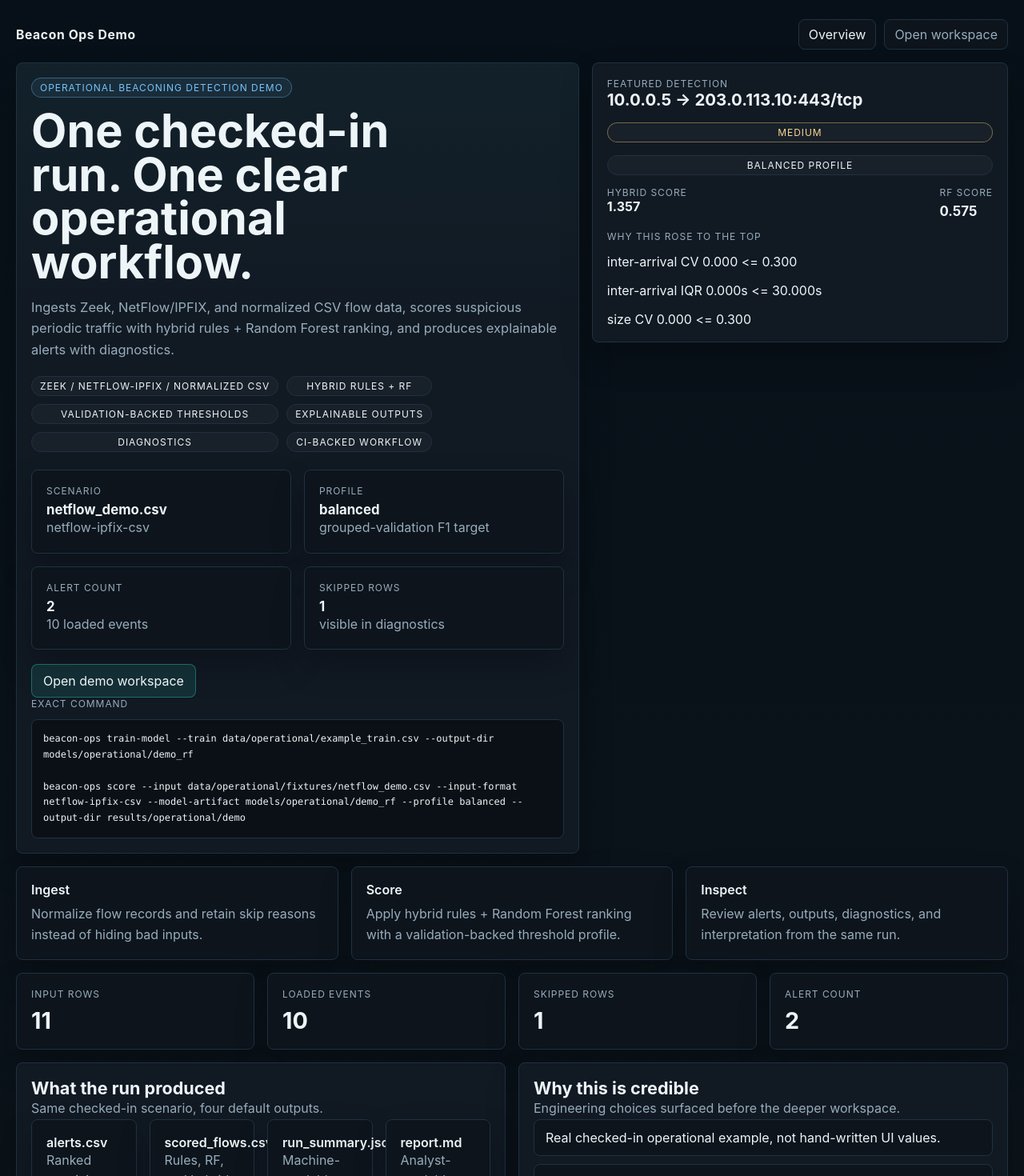
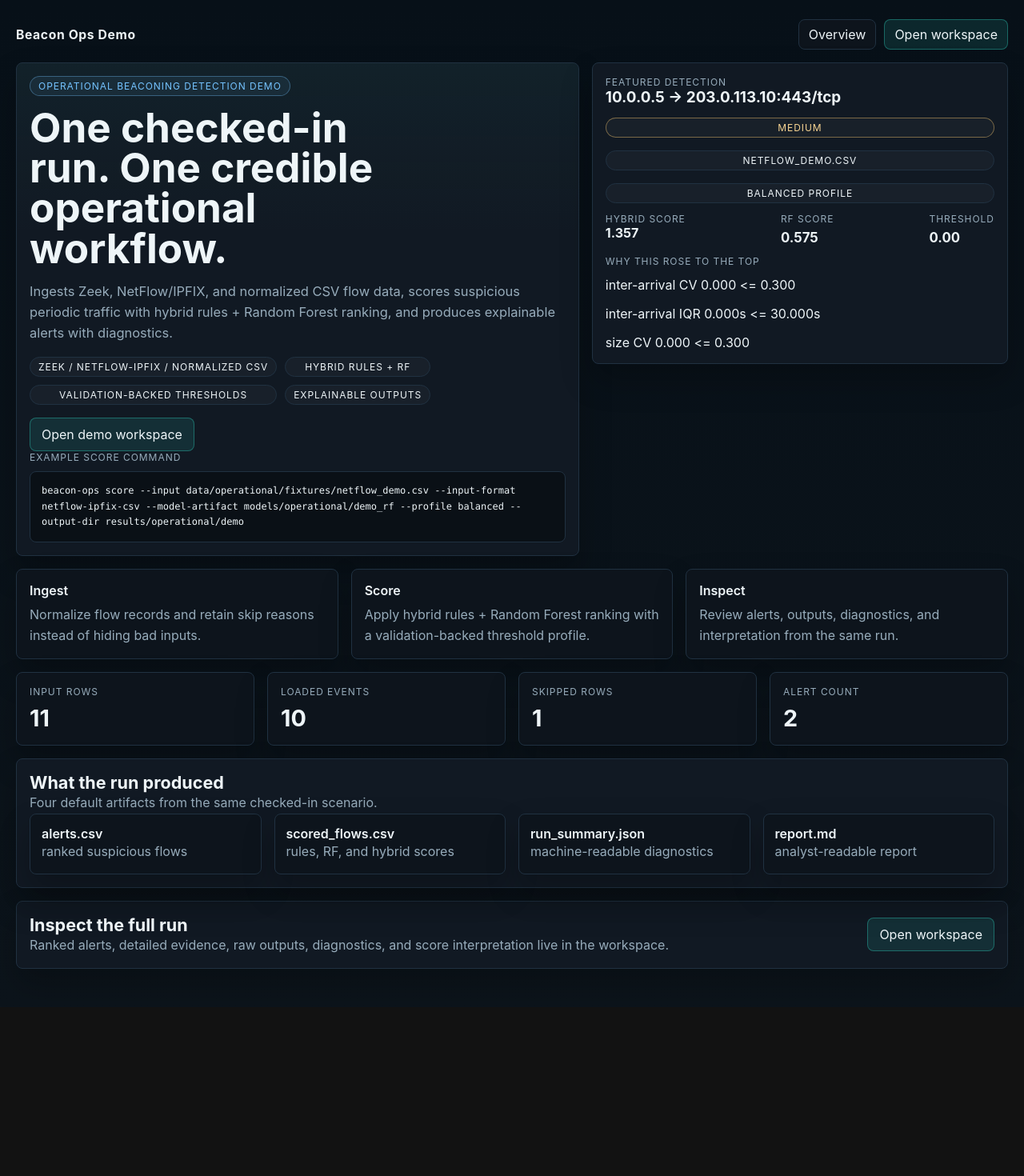
Before and after one commit to jarems421/Beaconing-detection-system, a Next.js app in the folder demo-app/: page / in a window 1280 px wide. Shown: the top 1470 px of the page at 80% size. After the commit the page ends 1259 px from the top, so only its background shows below. Built offline with nearby package versions, Linux system fonts and the light colour scheme.

Commit message:
Trim overview page and move detail into workspace

```diff
--- a/demo-app/app/globals.css
+++ b/demo-app/app/globals.css
@@ -126,6 +126,12 @@ p {
   color: var(--text);
 }
 
+.top-nav-cta {
+  color: var(--text) !important;
+  background: rgba(42, 185, 168, 0.14) !important;
+  border-color: rgba(42, 185, 168, 0.45) !important;
+}
+
 .panel,
 .metric-card,
 .proof-card,
@@ -142,7 +148,7 @@ p {
 .workflow-step,
 .output-card,
 .proof-card {
-  padding: 18px;
+  padding: 16px;
 }
 
 .eyebrow,
@@ -171,9 +177,9 @@ p {
 }
 
 h1 {
-  max-width: 12ch;
-  font-size: clamp(2.7rem, 4.5vw, 4.5rem);
-  line-height: 0.95;
+  max-width: 13ch;
+  font-size: clamp(2.2rem, 4vw, 3.7rem);
+  line-height: 0.98;
 }
 
 h2 {
@@ -202,12 +208,10 @@ h2 {
 .hero-badges,
 .chip-strip {
   grid-template-columns: repeat(2, minmax(0, max-content));
-  margin-top: 20px;
+  margin-top: 16px;
   gap: 10px;
 }
 
-.hero-proof-grid,
-.proof-strip,
 .workspace-meta-grid {
   grid-template-columns: repeat(2, minmax(0, 1fr));
   margin-top: 22px;
@@ -259,7 +263,7 @@ h2 {
 .overview-actions {
   grid-template-columns: max-content auto;
   align-items: center;
-  margin-top: 18px;
+  margin-top: 16px;
 }
 
 .primary-link,
@@ -297,7 +301,7 @@ h2 {
 }
 
 .compact-code {
-  margin-top: 12px;
+  margin-top: 10px;
 }
 
 .hero-primary-panel {
@@ -311,12 +315,12 @@ h2 {
 .selected-alert,
 .reason-section {
   display: grid;
-  gap: 14px;
+  gap: 12px;
 }
 
 .featured-flow,
 .hero-primary-title {
-  font-size: 1.28rem;
+  font-size: 1.18rem;
   line-height: 1.3;
 }
 
@@ -365,7 +369,7 @@ h2 {
 }
 
 .overview-grid {
-  grid-template-columns: 1fr 1fr;
+  grid-template-columns: 1fr;
   margin-bottom: 16px;
 }
 
@@ -383,6 +387,7 @@ h2 {
 .output-card {
   text-align: left;
   background: var(--panel-2);
+  padding: 14px;
 }
 
 .output-card.static {
@@ -671,7 +676,6 @@ th {
 
 @media (max-width: 1120px) {
   .overview-hero,
-  .overview-grid,
   .workspace-header,
   .workspace-grid,
   .primary-grid,
@@ -711,7 +715,6 @@ th {
 
   .chip-strip,
   .hero-proof-grid,
-  .proof-strip,
   .metric-strip,
   .diagnostic-topline,
   .hero-score-grid,
--- a/demo-app/components/demo-overview.js
+++ b/demo-app/components/demo-overview.js
@@ -5,8 +5,6 @@ const proofChips = [
   "hybrid rules + RF",
   "validation-backed thresholds",
   "explainable outputs",
-  "diagnostics",
-  "CI-backed workflow",
 ];
 
 export default function DemoOverview({ data }) {
@@ -14,6 +12,8 @@ export default function DemoOverview({ data }) {
   const metrics = Object.fromEntries(data.metrics.map((item) => [item.label, item.value]));
   const scenario = buildScenario(data.commands);
   const profile = metrics.Profile || "balanced";
+  const scoreCommand =
+    data.commands.find((command) => command.includes("beacon-ops score")) || data.commands[0];
 
   return (
     <main className="page-shell">
@@ -21,14 +21,16 @@ export default function DemoOverview({ data }) {
         <div className="top-nav-brand">Beacon Ops Demo</div>
         <div className="top-nav-links">
           <span className="top-nav-current">Overview</span>
-          <Link href="/workspace">Open workspace</Link>
+          <Link className="top-nav-cta" href="/workspace">
+            Open workspace
+          </Link>
         </div>
       </div>
 
       <section className="overview-hero">
         <div className="overview-hero-copy panel">
           <div className="eyebrow">Operational Beaconing Detection Demo</div>
-          <h1>One checked-in run. One clear operational workflow.</h1>
+          <h1>One checked-in run. One credible operational workflow.</h1>
           <p className="hero-subtitle">
             Ingests Zeek, NetFlow/IPFIX, and normalized CSV flow data, scores suspicious periodic
             traffic with hybrid rules + Random Forest ranking, and produces explainable alerts with
@@ -43,28 +45,13 @@ export default function DemoOverview({ data }) {
             ))}
           </div>
 
-          <div className="proof-strip">
-            <OverviewProof label="Scenario" value={scenario.fixtureName} detail={scenario.inputFormat} />
-            <OverviewProof label="Profile" value={String(profile)} detail={profileMeaning(String(profile))} />
-            <OverviewProof
-              label="Alert count"
-              value={String(metrics["Alert count"] || 0)}
-              detail={`${metrics["Loaded events"] || 0} loaded events`}
-            />
-            <OverviewProof
-              label="Skipped rows"
-              value={String(metrics["Skipped rows"] || 0)}
-              detail="visible in diagnostics"
-            />
-          </div>
-
           <div className="overview-actions">
             <Link className="primary-link" href="/workspace">
               Open demo workspace
             </Link>
-            <div className="overview-command-label">Exact command</div>
+            <div className="overview-command-label">Example score command</div>
           </div>
-          <pre className="code-block compact-code">{data.commands.join("\n\n")}</pre>
+          <pre className="code-block compact-code">{scoreCommand}</pre>
         </div>
 
         <div className="overview-featured panel">
@@ -76,6 +63,7 @@ export default function DemoOverview({ data }) {
               </div>
               <div className="badge-row">
                 <SeverityBadge severity={topAlert.severity} />
+                <span className="badge">{scenario.fixtureName}</span>
                 <span className="badge">{profile} profile</span>
               </div>
               <div className="featured-score">
@@ -90,6 +78,10 @@ export default function DemoOverview({ data }) {
                   <div className="featured-score-value small">
                     {Number(topAlert.rf_score).toFixed(3)}
                   </div>
+                </div>
+                <div>
+                  <div className="metric-label">Threshold</div>
+                  <div className="featured-score-value small">{thresholdLabel(data)}</div>
                 </div>
               </div>
               <div className="detail-label">Why this rose to the top</div>
@@ -132,31 +124,16 @@ export default function DemoOverview({ data }) {
           <div className="section-head">
             <div>
               <h2>What the run produced</h2>
-              <p>Same checked-in scenario, four default outputs.</p>
+              <p>Four default artifacts from the same checked-in scenario.</p>
             </div>
           </div>
           <div className="output-card-grid">
             {data.output_files.map((file) => (
               <div className="output-card static" key={file.name}>
                 <div className="file-name">{file.name}</div>
-                <p>{file.description}</p>
+                <p>{shortOutputDescription(file.name)}</p>
               </div>
             ))}
-          </div>
-        </div>
-
-        <div className="panel">
-          <div className="section-head">
-            <div>
-              <h2>Why this is credible</h2>
-              <p>Engineering choices surfaced before the deeper workspace.</p>
-            </div>
-          </div>
-          <div className="note-list">
-            <NoteRow text="Real checked-in operational example, not hand-written UI values." />
-            <NoteRow text="Grouped-validation-backed threshold profile chosen from out-of-fold scores." />
-            <NoteRow text="Ingestion diagnostics record loaded rows, skipped rows, and skip reasons." />
-            <NoteRow text="RF score is shown as a ranking signal with conservative wording." />
           </div>
         </div>
       </section>
@@ -182,20 +159,6 @@ function MetricCard({ label, value }) {
     <div className="metric-card">
       <div className="metric-label">{label}</div>
       <div className="metric-value">{value}</div>
-    </div>
-  );
-}
-
-function NoteRow({ text }) {
-  return <div className="note-row">{text}</div>;
-}
-
-function OverviewProof({ detail, label, value }) {
-  return (
-    <div className="proof-card">
-      <div className="metric-label">{label}</div>
-      <div className="proof-value">{value}</div>
-      <p>{detail}</p>
     </div>
   );
 }
@@ -232,12 +195,27 @@ function flagValue(command, flag) {
   return parts[index + 1] || "";
 }
 
-function profileMeaning(profile) {
-  if (profile === "conservative") {
-    return "fewer false positives first";
+function shortOutputDescription(fileName) {
+  if (fileName === "alerts.csv") {
+    return "ranked suspicious flows";
   }
-  if (profile === "sensitive") {
-    return "higher recall first";
+  if (fileName === "scored_flows.csv") {
+    return "rules, RF, and hybrid scores";
   }
-  return "grouped-validation F1 target";
+  if (fileName === "run_summary.json") {
+    return "machine-readable diagnostics";
+  }
+  return "analyst-readable report";
 }
+
+function thresholdLabel(data) {
+  try {
+    const summary = JSON.parse(data.previews.run_summary_json);
+    if (summary.threshold === undefined) {
+      return "n/a";
+    }
+    return Number(summary.threshold).toFixed(2);
+  } catch {
+    return "n/a";
+  }
+}
```
Also changed, not shown: demo-app/components/demo-workspace.js (+40 -0 lines).
